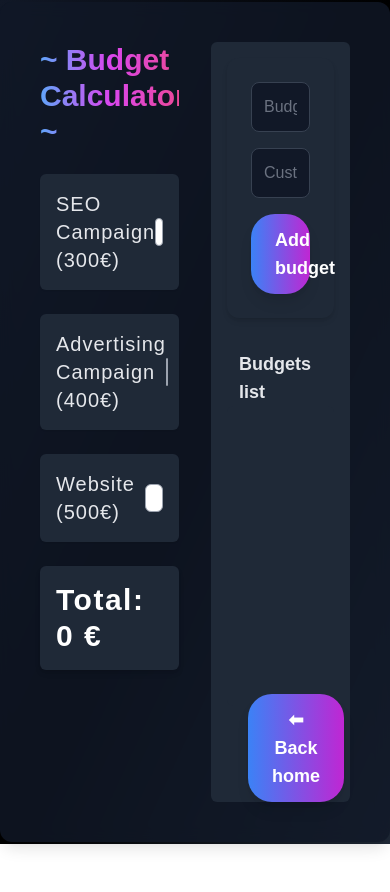
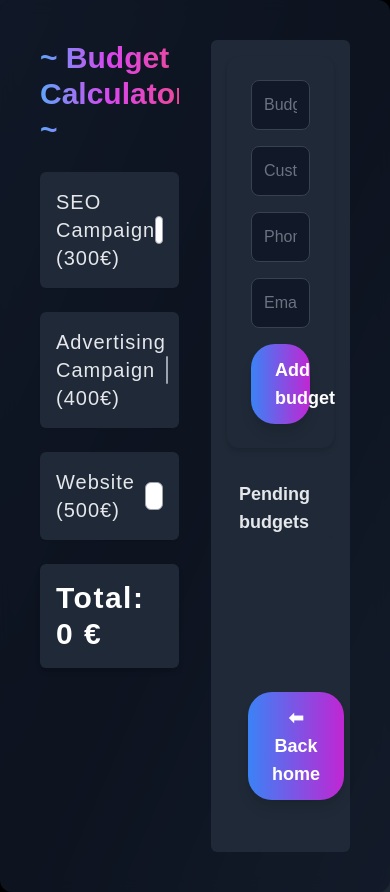
Before and after one commit to triflip/S6.Budgets, a React (Vite) app: page /calculator in a window 390 px wide. Before the commit the page ends 844 px from the top, so only its background shows below. Built offline with nearby package versions, Linux system fonts and the light colour scheme.

Commit message:
fix: improve mail and phone fields

```diff
--- a/src/features/budgets/components/BudgetForm.tsx
+++ b/src/features/budgets/components/BudgetForm.tsx
@@ -22,11 +22,17 @@ export const BudgetForm: React.FC = () => {
   const [clientEmail, setClientEmail] = useState("");
 
   const [budgets, setBudgets] = useState<
-    { id: number; name: string; client: string; services: string[];phone: string;
-  email: string; total: number; date: string }[]
+    {
+      id: number;
+      name: string;
+      client: string;
+      services: string[];
+      phone: string;
+      email: string;
+      total: number;
+      date: string;
+    }[]
   >([]);
-
-
 
   useEffect(() => {
     let total = 0;
@@ -37,19 +43,16 @@ export const BudgetForm: React.FC = () => {
   }, [seoSelected, adsSelected, webSelected, pages, languages]);
 
   const handleAddBudget = () => {
-
     if (!budgetName || !clientName || !clientPhone || !clientEmail) {
       alert("All fields are required");
       return;
     }
-
 
     const emailRegex = /^[^\s@]+@[^\s@]+\.[^\s@]+$/;
     if (!emailRegex.test(clientEmail)) {
       alert("Invalid email");
       return;
     }
-
 
     const phoneRegex = /^[0-9]{9}$/;
     if (!phoneRegex.test(clientPhone)) {
@@ -72,7 +75,7 @@ export const BudgetForm: React.FC = () => {
         total: totalBudget,
         phone: clientPhone,
         email: clientEmail,
-        date: new Date().toLocaleDateString()
+        date: new Date().toLocaleDateString(),
       },
     ]);
 
@@ -85,7 +88,6 @@ export const BudgetForm: React.FC = () => {
   return (
     <div className="min-h-screen flex items-center justify-center bg-gradient-to-br from-gray-900 via-black to-gray-800">
       <div className="max-w-7xl w-full mx-auto p-10 rounded-xl shadow-lg bg-gray-900/80 backdrop-blur grid grid-cols-2 gap-8">
-
         <div className="space-y-6 text-xl text-gray-200">
           <h2 className="text-3xl font-extrabold bg-clip-text text-transparent bg-gradient-to-r from-blue-400 via-fuchsia-500 to-pink-500">
             ~ Budget Calculator ~
@@ -141,6 +143,10 @@ export const BudgetForm: React.FC = () => {
             setBudgetName={setBudgetName}
             clientName={clientName}
             setClientName={setClientName}
+            clientPhone={clientPhone}
+            setClientPhone={setClientPhone}
+            clientEmail={clientEmail}
+            setClientEmail={setClientEmail}
             onAdd={handleAddBudget}
           />
 
@@ -149,5 +155,4 @@ export const BudgetForm: React.FC = () => {
       </div>
     </div>
   );
-
 };
--- a/src/features/budgets/components/BudgetInputs.tsx
+++ b/src/features/budgets/components/BudgetInputs.tsx
@@ -3,6 +3,10 @@ type BudgetInputsProps = {
   setBudgetName: (val: string) => void;
   clientName: string;
   setClientName: (val: string) => void;
+  clientPhone: string;
+  setClientPhone: (val: string) => void;
+  clientEmail: string;
+  setClientEmail: (val: string) => void;
   onAdd: () => void;
 };
 
@@ -11,6 +15,10 @@ export const BudgetInputs: React.FC<BudgetInputsProps> = ({
   setBudgetName,
   clientName,
   setClientName,
+  clientPhone,
+  setClientPhone,
+  clientEmail,
+  setClientEmail,
   onAdd,
 }) => {
   return (
@@ -29,6 +37,20 @@ export const BudgetInputs: React.FC<BudgetInputsProps> = ({
         onChange={(e) => setClientName(e.target.value)}
         className="w-full p-3 rounded-lg bg-gray-900 text-gray-200 placeholder-gray-500 border border-gray-700 focus:outline-none focus:ring-2 focus:ring-fuchsia-500"
       />
+      <input
+        type="tel"
+        placeholder="Phone number"
+        value={clientPhone}
+        onChange={(e) => setClientPhone(e.target.value)}
+        className="w-full p-3 rounded-lg bg-gray-900 text-gray-200 placeholder-gray-500 border border-gray-700 focus:outline-none focus:ring-2 focus:ring-green-500"
+      />
+      <input
+        type="email"
+        placeholder="Email"
+        value={clientEmail}
+        onChange={(e) => setClientEmail(e.target.value)}
+        className="w-full p-3 rounded-lg bg-gray-900 text-gray-200 placeholder-gray-500 border border-gray-700 focus:outline-none focus:ring-2 focus:ring-pink-500"
+      />
       <button
         onClick={onAdd}
         className="w-full px-6 py-3 rounded-3xl bg-gradient-to-r from-blue-500 to-fuchsia-600 text-white text-lg font-semibold shadow-lg hover:scale-105 transform transition"
--- a/src/features/budgets/components/BudgetList.tsx
+++ b/src/features/budgets/components/BudgetList.tsx
@@ -17,7 +17,7 @@ type BudgetListProps = {
 export const BudgetList: React.FC<BudgetListProps> = ({ budgets }) => {
   return (
   <div className="mt-6">
-    <h3 className="ml-3 text-lg font-bold text-gray-200">Budgets list</h3>
+    <h3 className="ml-3 text-lg font-bold text-gray-200">Pending budgets</h3>
 
 
     <div className="overflow-y-scroll h-[300px] space-y-2 p-2 bg-gray-800 rounded-md">
@@ -25,13 +25,11 @@ export const BudgetList: React.FC<BudgetListProps> = ({ budgets }) => {
         {budgets.map((b) => (
           <li key={b.id} className="p-3 bg-gray-900 rounded text-gray-200 shadow-sm">
             <p className="font-semibold">
-              {b.name} — {b.client} - {b.phone} - {b.email}
+              Budget: {b.name} --- Client: {b.client}
             </p>
-            <p>Services: {b.services.join(", ")}</p>
-            <p>Total: {b.total} €</p>
+            <p>Services: {b.services.join(", ")} --- Total: {b.total} €</p>
+            <p>Phone: {b.phone} --- Email: {b.email}</p>
             <p>Date: {b.date}</p>
-            <p>Phone: {b.phone}</p>
-            <p>Email: {b.email}</p>
           </li>
         ))}
       </ul>
```
Lines whose indentation alone changed are shown as unchanged.
